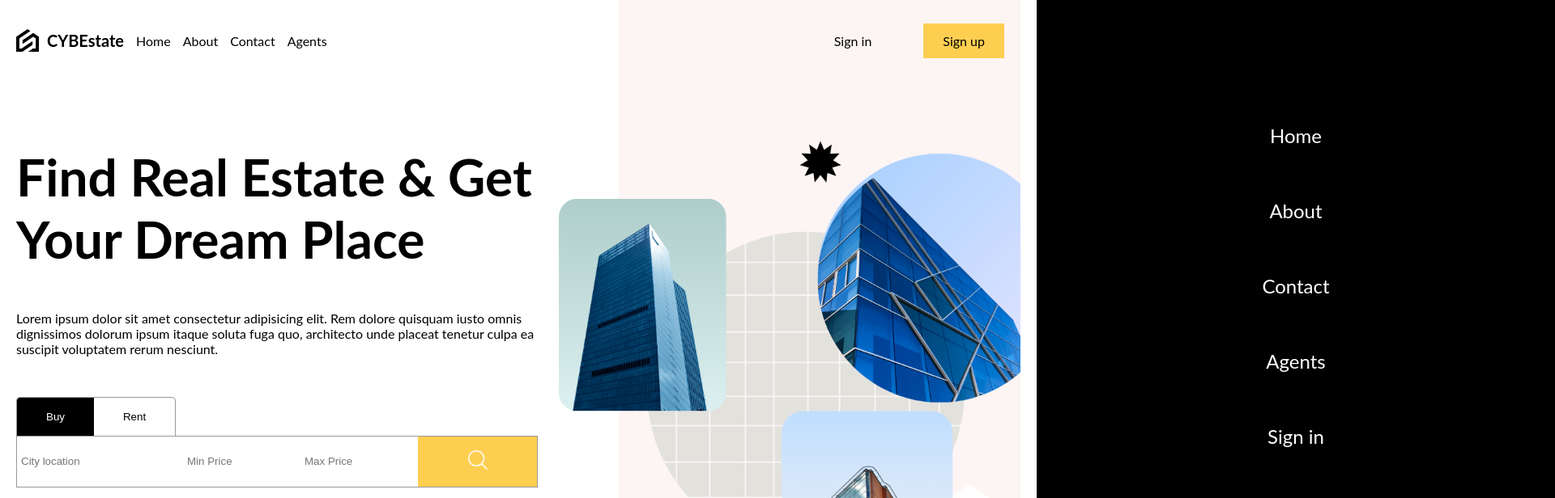
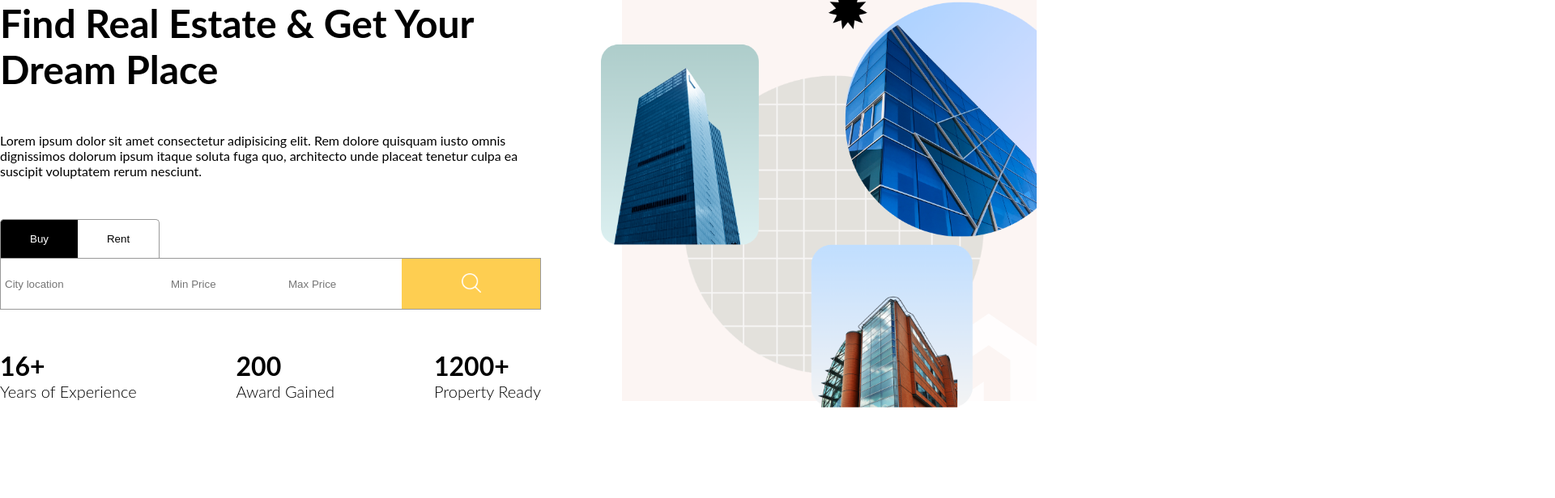
Before and after one commit to cybulskikacper/Real-Estate-app, a React (Vite) app: page / in a window 1280 px wide. Shown: the top 616 px of the page at 81% size, 1920 px wide, since content can reach past the window. Built offline with nearby package versions, Linux system fonts and the light colour scheme.

Commit message:
adding react router

```diff
--- a/package.json
+++ b/package.json
@@ -10,8 +10,10 @@
     "preview": "vite preview"
   },
   "dependencies": {
+    "from": "^0.1.7",
     "react": "^18.2.0",
     "react-dom": "^18.2.0",
+    "react-router-dom": "^6.23.1",
     "sass": "^1.77.4"
   },
   "devDependencies": {
--- a/src/App.jsx
+++ b/src/App.jsx
@@ -1,18 +1,33 @@
 import NavBar from './components/navbar/Navbar'
 import './layout.scss'
 import HomePage from './routes/homePage/homePage'
+import ListPage from './routes/listPage/listPage'
+import { createBrowserRouter, RouterProvider, Route, Link } from 'react-router-dom'
 
 function App() {
+	const router = createBrowserRouter([
+		{
+			path: '/',
+			element: <HomePage />,
+		},
+		{
+			path: '/list',
+			element: <ListPage />,
+		},
+	])
+
 	return (
-		<div className="layout">
-			<div className="navbar">
-				<NavBar />
-			</div>
+		// <div className="layout">
+		// 	<div className="navbar">
+		// 		<NavBar />
+		// 	</div>
 
-			<div className="content">
-				<HomePage />
-			</div>
-		</div>
+		// 	<div className="content">
+		// 		<HomePage />
+		// 	</div>
+		// </div>\
+
+		<RouterProvider router={router} />
 	)
 }
 
--- a/src/components/searchBar/searchBar.scss
+++ b/src/components/searchBar/searchBar.scss
@@ -33,6 +33,11 @@
 		height: 64px;
 		gap: 5px;
 
+		@include sm {
+			flex-direction: column;
+			border: none;
+		}
+
 		input {
 			border: none;
 			padding: 0 10px;
@@ -46,6 +51,24 @@
 					width: 140px;
 				}
 			}
+
+			@include md {
+				width: 200px;
+				&:nth-child(2),
+				&:nth-child(3) {
+					width: 200px;
+				}
+			}
+
+			@include sm {
+				width: auto;
+				&:nth-child(2),
+				&:nth-child(3) {
+					width: auto;
+				}
+				padding: 20px;
+				border: 1px solid #999;
+			}
 		}
 
 		button {
@@ -54,6 +77,10 @@
 			background-color: #fece51;
 			flex: 1;
 
+			@include sm {
+				padding: 20px;
+			}
+
 			img {
 				width: 24px;
 				height: 24px;
--- a/src/routes/homePage/homePage.scss
+++ b/src/routes/homePage/homePage.scss
@@ -15,16 +15,33 @@
 			gap: 50px;
 			height: 100%;
 
+			@include md {
+				padding: 0;
+			}
+
+			@include sm {
+				justify-content: flex-start;
+			}
+
 			.title {
 				font-size: 64px;
+				@include lg {
+					font-size: 48px;
+				}
 			}
 			.boxes {
 				display: flex;
-				gap: 10px; // ja to dodalem
 				justify-content: space-between;
+
+				@include sm {
+					display: none;
+				}
 
 				h1 {
 					font-size: 36px;
+					@include lg {
+						font-size: 32px;
+					}
 				}
 
 				h2 {
@@ -41,10 +58,18 @@
 		display: flex;
 		align-items: center;
 
+		@include md {
+			display: none;
+		}
+
 		img {
 			position: absolute;
 			right: 0;
 			width: 115%;
+
+			@include lg {
+				width: 105%;
+			}
 		}
 	}
 }
--- /dev/null
+++ b/src/routes/listPage/listPage.jsx
@@ -0,0 +1,7 @@
+import './listPage.scss'
+
+function ListPage() {
+    <p>hi</p>
+}
+
+export default ListPage
```
Also changed, not shown: src/routes/listPage/listPage.scss (added), 1 other file (tests, documents, lock files or other folders).
